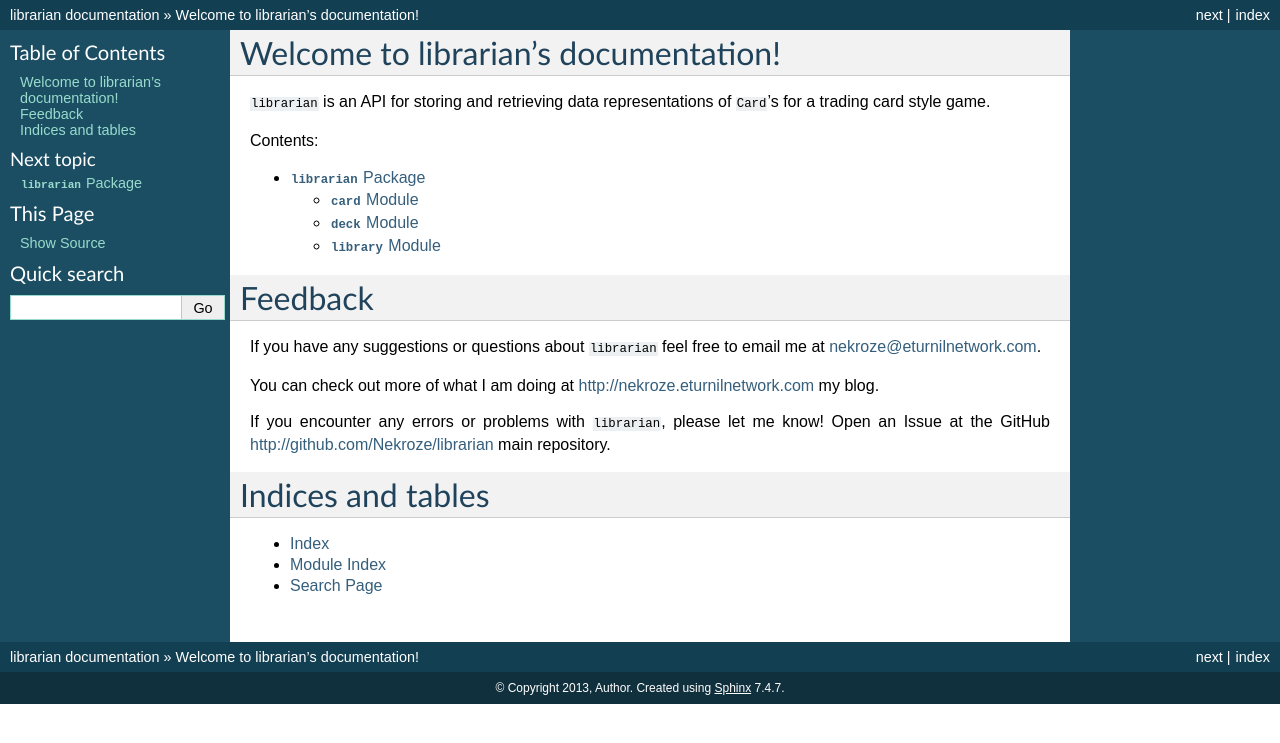
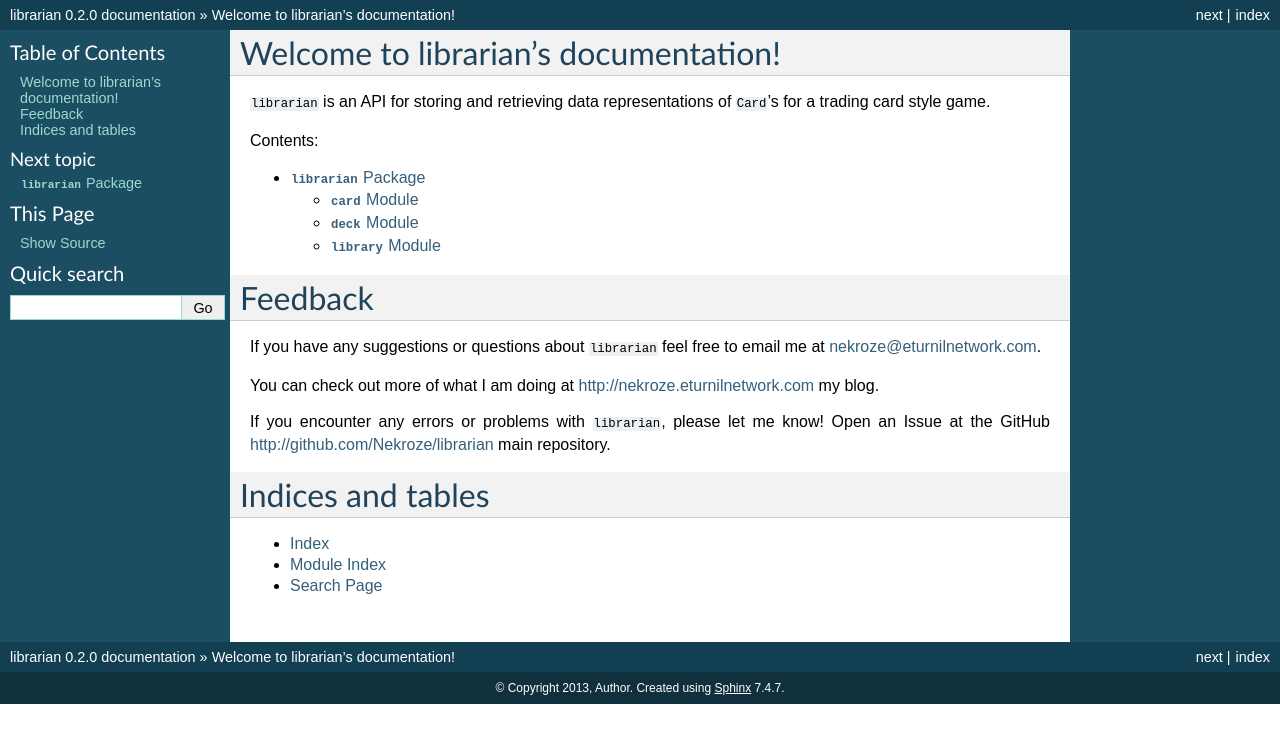
Before and after one commit to Nekroze/librarian, a Sphinx documentation site: the page built from docs/index.rst, in a window 1280 px wide. Shown: the top 743 px of the page. Built offline with Sphinx 7.4.7, drawn with Linux system fonts in a browser that asks for light colours.

Commit message:
Updated version to 0.2.0

```diff
--- a/docs/conf.py
+++ b/docs/conf.py
@@ -48,9 +48,9 @@ copyright = u'2013, Author'
 # built documents.
 #
 # The short X.Y version.
-version = ''
+version = '0.2'
 # The full version, including alpha/beta/rc tags.
-release = ''
+release = '0.2.0'
 
 # The language for content autogenerated by Sphinx. Refer to documentation
 # for a list of supported languages.
--- a/setup.py
+++ b/setup.py
@@ -6,7 +6,7 @@ import platform
 from distutils.core import setup, Command
 
 
-__version__ = '0.1.3'
+__version__ = '0.2.0'
 __author__ = 'Taylor "Nekroze" Lawson'
 __email__ = 'nekroze@eturnilnetwork.com'
 SOURCE = 'librarian'
```
